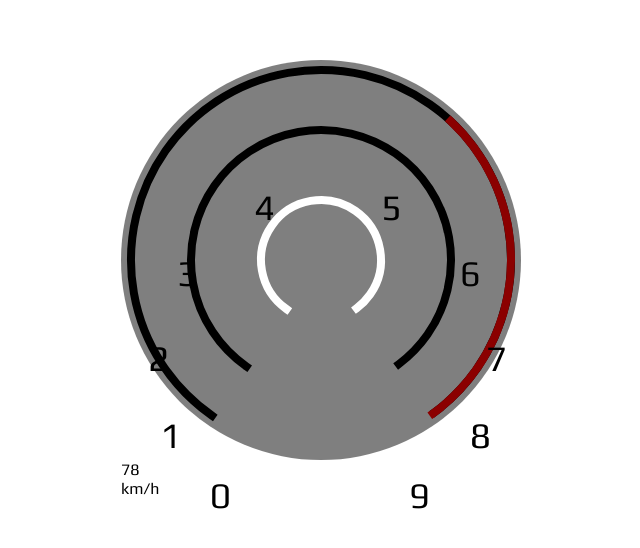
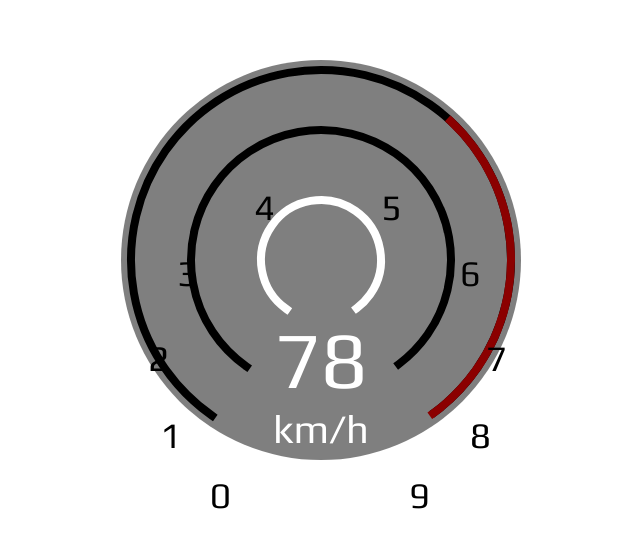
Before and after one commit to marwels/Circular-Progress-Bar, a plain HTML site: page index.html in a window 1280 px wide. Shown: the part 140-688 px from the top of the page, without its empty margins (319-959 px from the left). Drawn offline with Linux system fonts and the light colour scheme.

Commit message:
feat: add and style speedContainer

```diff
--- a/style.css
+++ b/style.css
@@ -146,3 +146,17 @@ position:absolute;
 top: 614px;
 left:728px;
 }
+
+.speedContainer {
+    margin-top: -147px;
+    text-align: center;
+    color: white;
+    font-size: 40px;
+    font-weight: 500;
+}
+
+.speed {
+    font-size: 80px;
+    font-weight: 500;
+
+}
```
